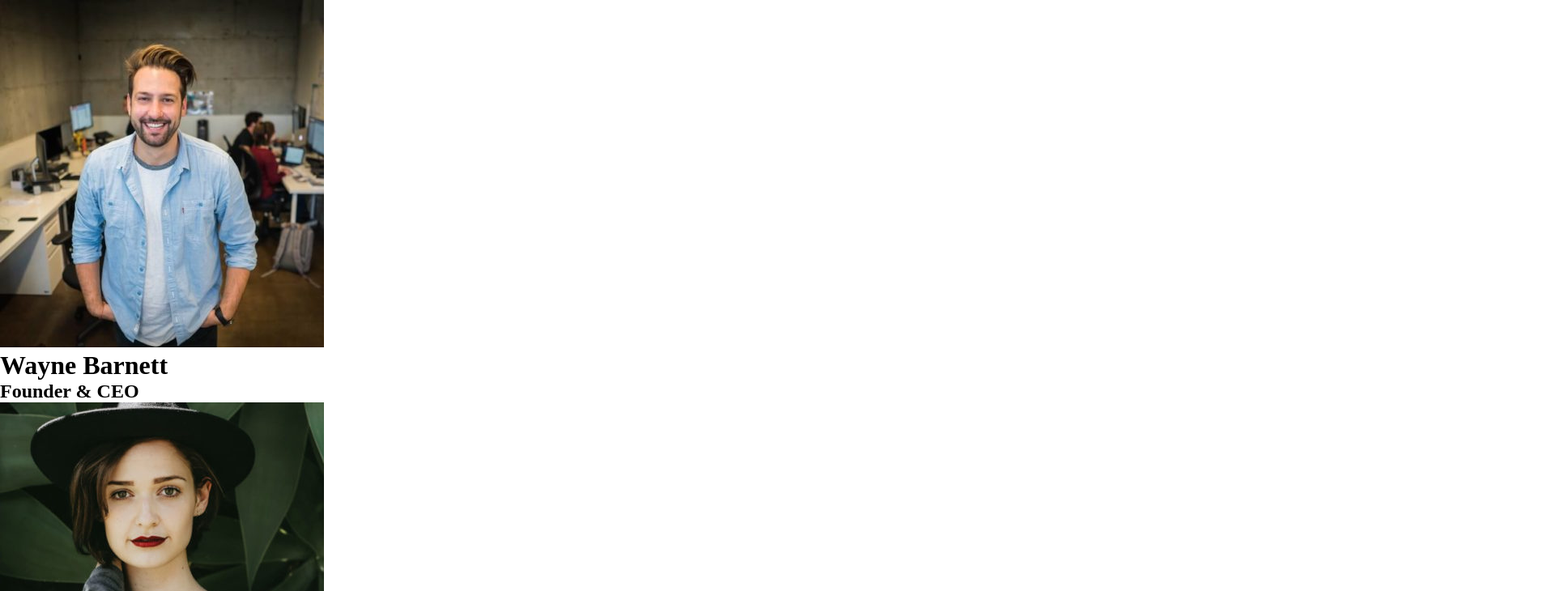
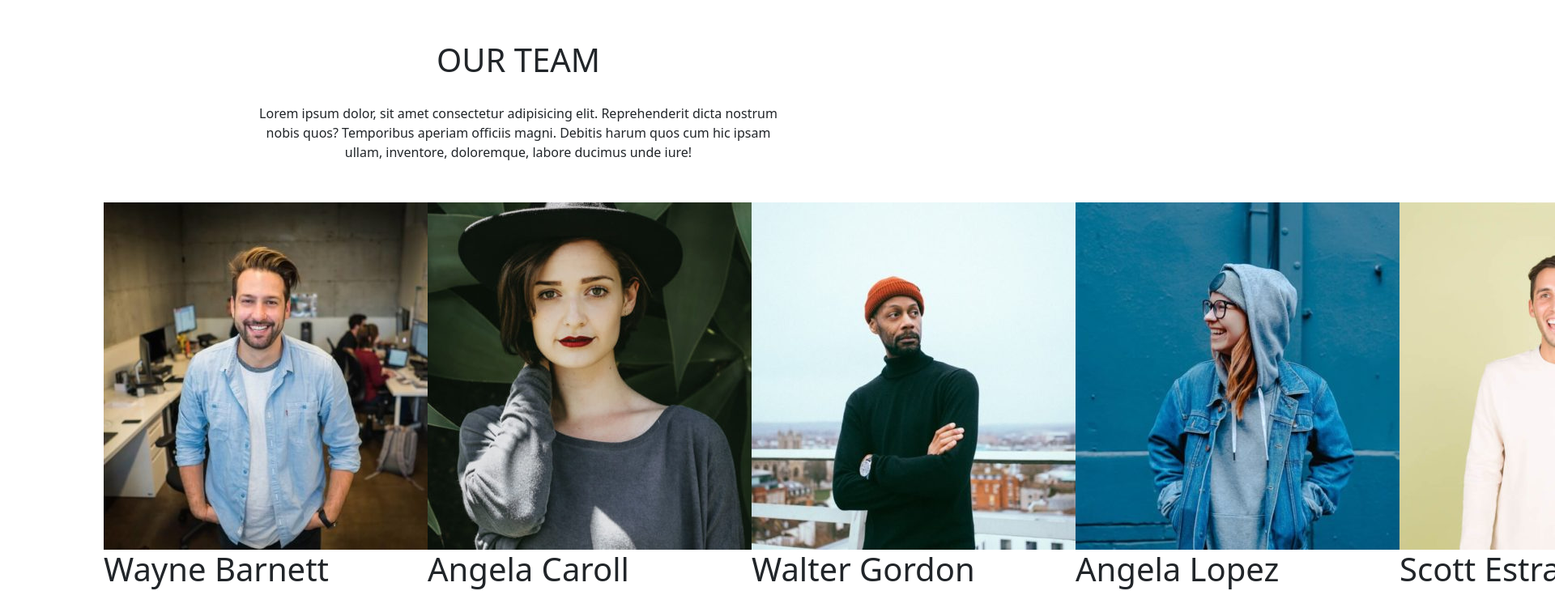
Before and after one commit to FilippoDibe/js-our-team, a plain HTML site: page index.html in a window 1280 px wide. Shown: the top 730 px of the page at 81% size, 1920 px wide, since content can reach past the window. Drawn offline with nearby package versions, Linux system fonts and the light colour scheme.

Commit message:
add bootstrap per grafica card e bonus

```diff
--- a/index.html
+++ b/index.html
@@ -4,9 +4,13 @@
     <meta charset="UTF-8">
     <meta name="viewport" content="width=device-width, initial-scale=1.0">
     <link rel="stylesheet" href="style.css">
+    <link href="https://cdn.jsdelivr.net/npm/bootstrap@5.3.2/dist/css/bootstrap.min.css" rel="stylesheet" integrity="sha384-T3c6CoIi6uLrA9TneNEoa7RxnatzjcDSCmG1MXxSR1GAsXEV/Dwwykc2MPK8M2HN" crossorigin="anonymous">
+
     <title>Document</title>
 </head>
 <body>
+    <h1 id="title">OUR TEAM</h1>
+    <p id="intro">Lorem ipsum dolor, sit amet consectetur adipisicing elit. Reprehenderit dicta nostrum nobis quos? Temporibus aperiam officiis magni. Debitis harum quos cum hic ipsam ullam, inventore, doloremque, labore ducimus unde iure!</p>
     <div id="text">
 
     </div>
--- a/style.css
+++ b/style.css
@@ -3,3 +3,21 @@
     padding: 0;
     box-sizing: border-box ;
 }
+#title{
+    text-align: center;
+    margin-top: 50px;
+}
+#intro{
+    text-align: center;
+    width: 50%;
+    margin: auto;
+    line-height: 1.5;
+    margin-top: 30px;
+    margin-bottom: 50px;
+
+}
+#text{
+    display: flex;
+    width: 80%;
+    margin:auto;
+}
```
